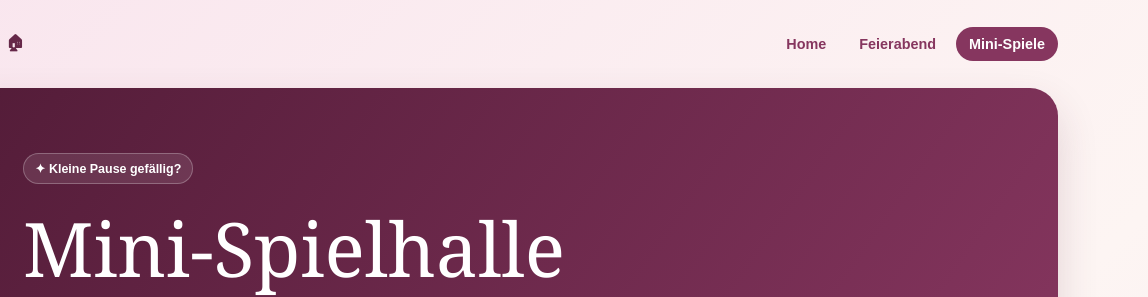
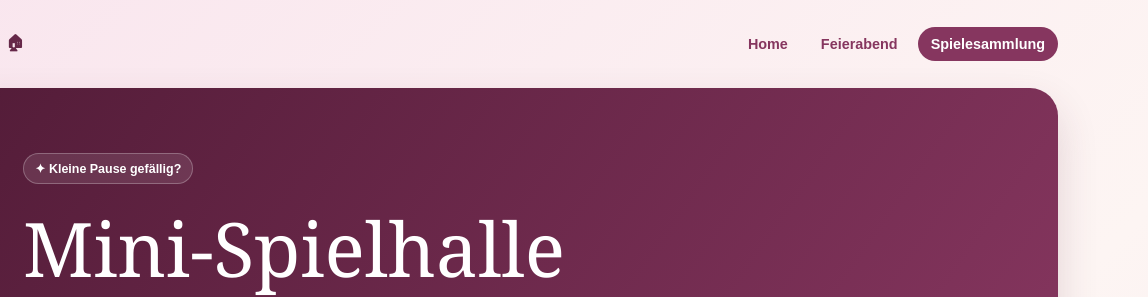
Before and after one commit to Kida85/GirlsGirlClub, a plain HTML site: page Spielesammlung/index.html in a window 1280 px wide. Shown: the top 297 px of the page, 132-1280 px from the left. Drawn offline with Linux system fonts and the light colour scheme.

Commit message:
Update index.html

```diff
--- a/Spielesammlung/index.html
+++ b/Spielesammlung/index.html
@@ -592,7 +592,7 @@
       <nav>
         <a href="../">Home</a>
         <a href="../feierabend-rechner/">Feierabend</a>
-        <a class="active" href="./">Mini-Spiele</a>
+        <a class="active" href="./">Spielesammlung</a>
       </nav>
     </header>
 
```
